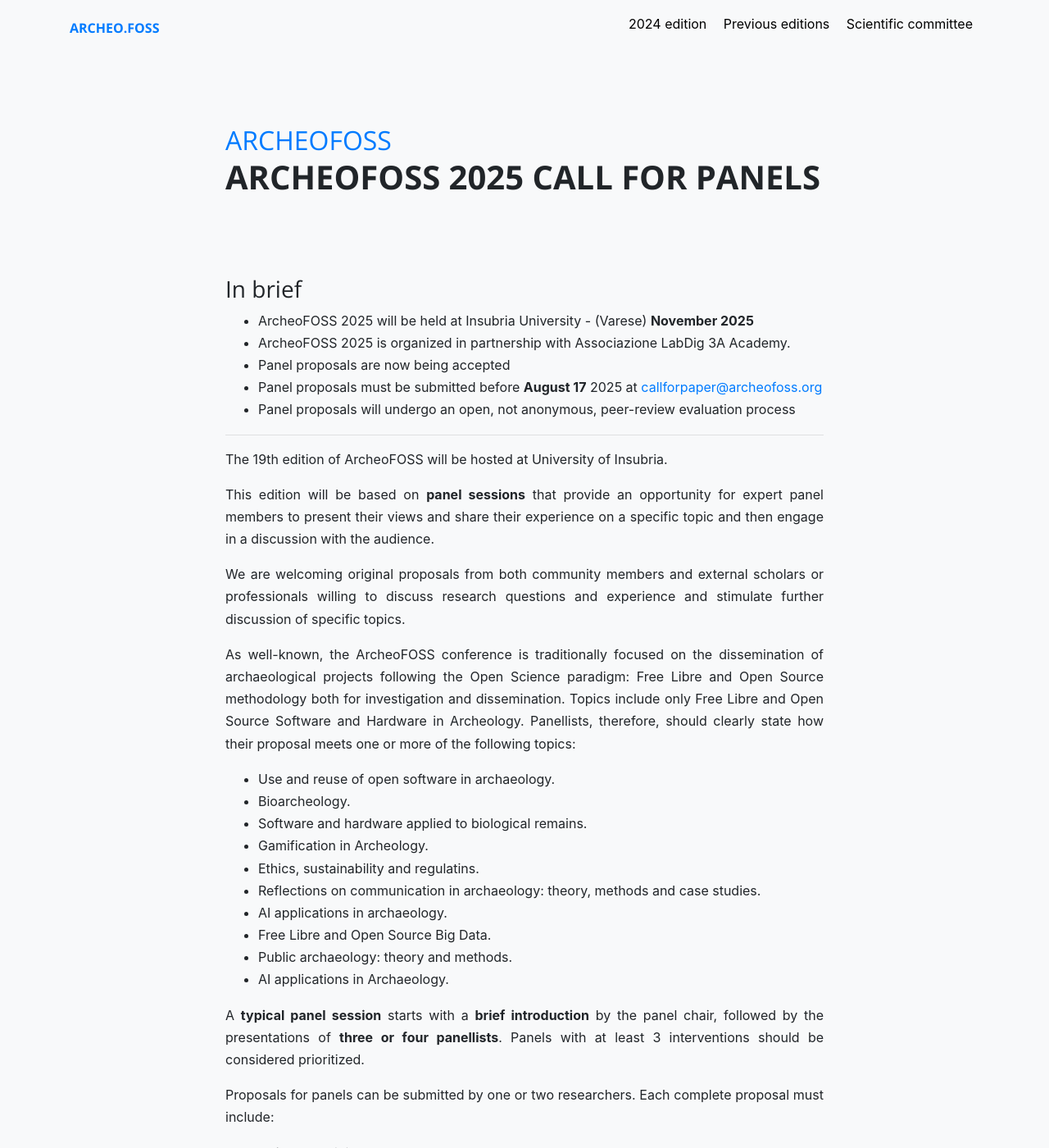
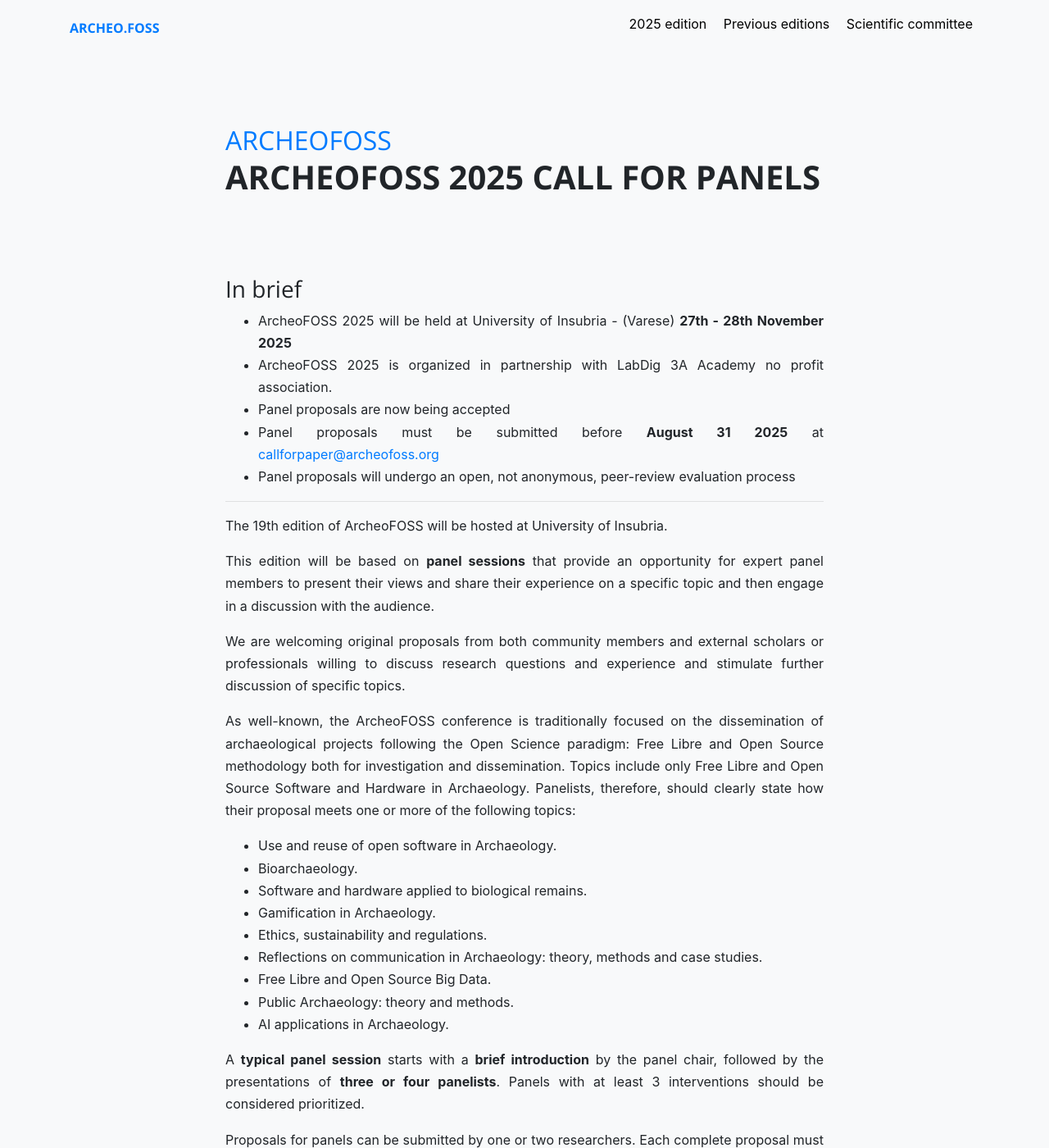
Before and after one commit to archeofoss/archeofoss, a Jekyll site: the page built from 2025/call-for-panels.md, in a window 1280 px wide and 1400 px high. Shown: the whole window at 82% size. Built offline with Jekyll 4.4.1, drawn with Linux system fonts in a browser that asks for light colours; nearby versions of some CDN libraries.

Commit message:
dopo revisione Uninsubria

```diff
--- a/2025/call-for-panels.md
+++ b/2025/call-for-panels.md
@@ -8,10 +8,10 @@
 
 ### In brief
 
-- ArcheoFOSS 2025 will be held at Insubria University - (Varese) **November 2025**
-- ArcheoFOSS 2025 is organized in partnership with Associazione LabDig 3A Academy.
+- ArcheoFOSS 2025 will be held at University of Insubria - (Varese) **27th - 28th November 2025**
+- ArcheoFOSS 2025 is organized in partnership with LabDig 3A Academy no profit association.
 - Panel proposals are now being accepted
-- Panel proposals must be submitted before **August 17** 2025 at [callforpaper@archeofoss.org](mailto:callforpaper@archeofoss.org)
+- Panel proposals must be submitted before **August 31 2025** at [callforpaper@archeofoss.org](mailto:callforpaper@archeofoss.org)
 - Panel proposals will undergo an open, not anonymous, peer-review evaluation process
 
 ---
@@ -22,21 +22,21 @@
 
 We are welcoming original proposals from both community members and external scholars or professionals willing to discuss research questions and experience and stimulate further discussion of specific topics.
 
-As well-known, the ArcheoFOSS conference is traditionally focused on the dissemination of archaeological projects following the Open Science paradigm:  Free Libre and Open Source methodology both for investigation and dissemination. Topics include only Free Libre and Open Source Software and Hardware in Archeology.
-Panellists, therefore, should clearly state how their proposal meets one or more of the following topics:
+As well-known, the ArcheoFOSS conference is traditionally focused on the dissemination of archaeological projects following the Open Science paradigm: Free Libre and Open Source methodology both for investigation and dissemination.
+Topics include only Free Libre and Open Source Software and Hardware in Archaeology.
+Panelists, therefore, should clearly state how their proposal meets one or more of the following topics:
 
-- Use and reuse of open software in archaeology.
-- Bioarcheology.
+- Use and reuse of open software in Archaeology.
+- Bioarchaeology.
 - Software and hardware applied to biological remains.
-- Gamification in Archeology.
-- Ethics, sustainability and regulatins.
-- Reflections on communication in archaeology: theory, methods and case studies.
-- AI applications in archaeology.
+- Gamification in Archaeology.
+- Ethics, sustainability and regulations.
+- Reflections on communication in Archaeology: theory, methods and case studies.
 - Free Libre and Open Source Big Data.
-- Public archaeology: theory and methods.
+- Public Archaeology: theory and methods.
 - AI applications in Archaeology.
 
-A **typical panel session** starts with a **brief introduction** by the panel chair, followed by the presentations of **three or four panellists**.
+A **typical panel session** starts with a **brief introduction** by the panel chair, followed by the presentations of **three or four panelists**.
 Panels with at least 3 interventions should be considered prioritized.
 
 Proposals for panels can be submitted by one or two researchers. Each complete proposal must include:
--- a/_config.yml
+++ b/_config.yml
@@ -1,6 +1,6 @@
-title: ArcheoFOSS 2024
+title: ArcheoFOSS 2025
 description: >
-  Edizione 2024 del convegno internazionale ArcheoFOSS: software, hardware, processi, dati e formati aperti nella ricerca archeologica
+  Edizione 2025 del convegno internazionale ArcheoFOSS: software, hardware, processi, dati e formati aperti nella ricerca archeologica
 logo: images/archeofoss-2020.png
 url: https://archeofoss.org
 
--- a/_data/menu.yaml
+++ b/_data/menu.yaml
@@ -1,6 +1,6 @@
 default:
-  - title: 2024 edition
-    url: /2024
+  - title: 2025 edition
+    url: /2025
   - title: Previous editions
     url: /previous-editions
   - title: Scientific committee
```
Also changed, not shown: 2025/index.md (+2 -2 lines), previous-editions.md (+9 -0 lines).
